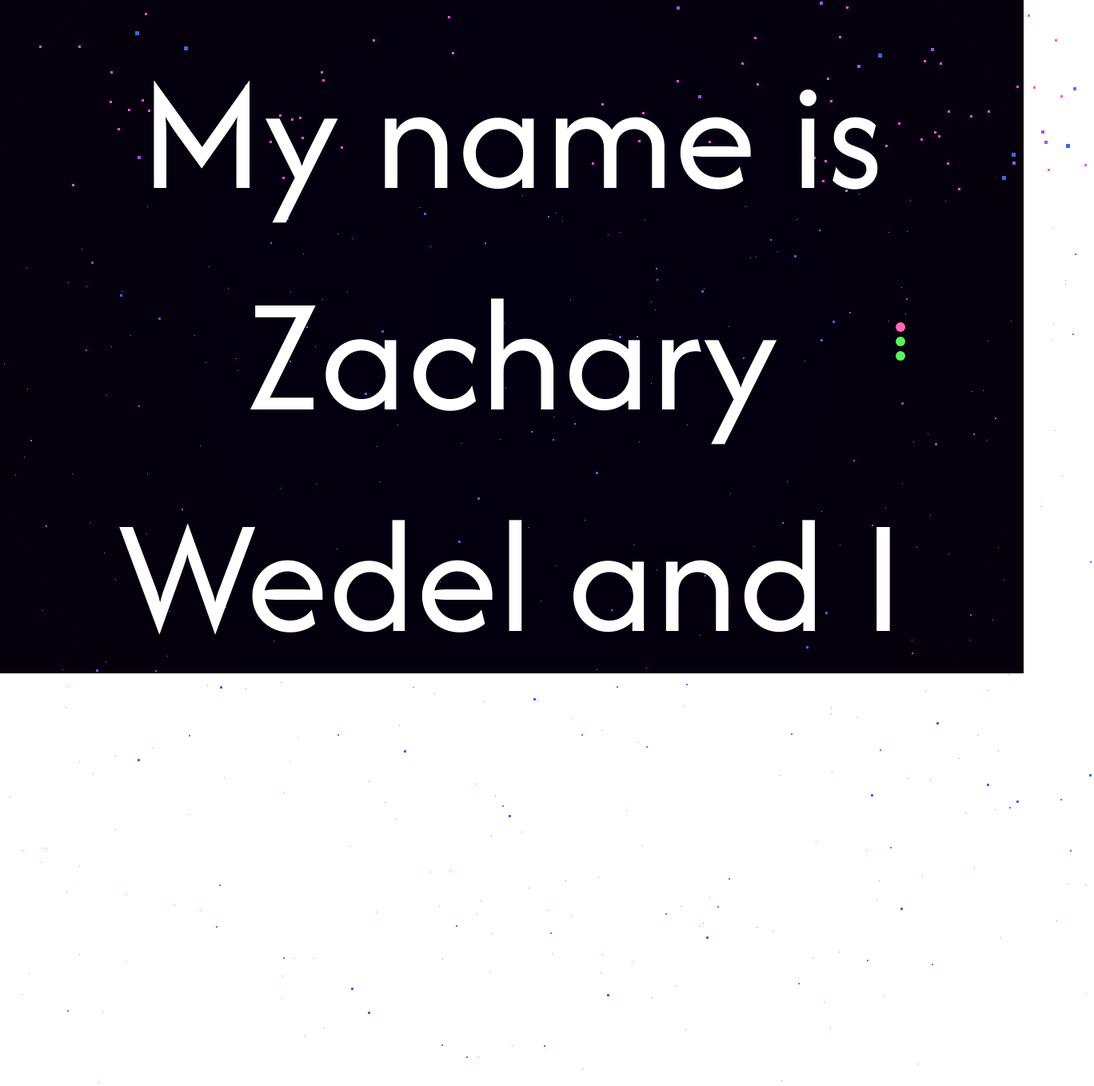
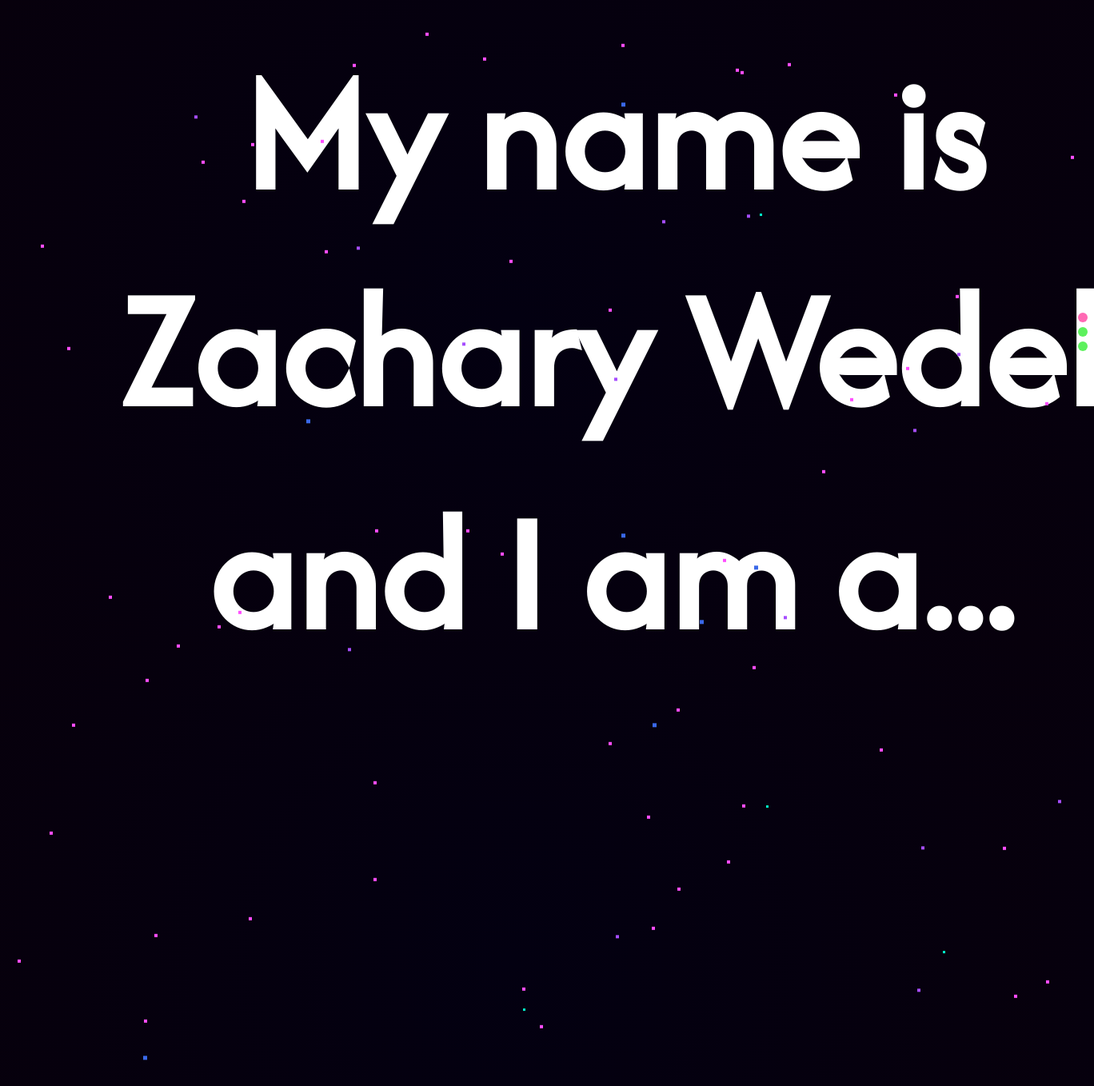
Before and after one commit to zaccmagicdev/personal_portfolio, a React (Create React App) app: page / in a window 1280 px wide. Shown: the top 1358 px of the page at 80% size, 1368 px wide, since content can reach past the window. Before the commit the page ends 842 px from the top, so only its background shows below. Built offline with nearby package versions, Linux system fonts and the light colour scheme.

Commit message:
UPDATE: Added floating animation, fixed background aniation glitches a little more and added more to background

```diff
--- a/src/components/App/App.js
+++ b/src/components/App/App.js
@@ -12,6 +12,7 @@ function App() {
       <div className="stars stars1" />
       <div className="stars stars2" />
       <div className="stars stars3" />
+      <div className="stars stars4" />
 
       <div className="App">
         <>
@@ -45,24 +46,15 @@ function App() {
             ></div>
             <SwiperSlide>
               {/*Title Page*/}
-              <div className="title app__main-text" data-swiper-parallax="-300">
-                My name is Zachary Wedel and I am a...
-              </div>
-              <div className="subtitle" data-swiper-parallax="-200">
-                Subtitle
-              </div>
-              <div className="text" data-swiper-parallax="-100">
-                <p>
-                  Lorem ipsum dolor sit amet, consectetur adipiscing elit.
-                  Aliquam dictum mattis velit, sit amet faucibus felis iaculis
-                  nec. Nulla laoreet justo vitae porttitor porttitor.
-                  Suspendisse in sem justo. Integer laoreet magna nec elit
-                  suscipit, ac laoreet nibh euismod. Aliquam hendrerit lorem at
-                  elit facilisis rutrum. Ut at ullamcorper velit. Nulla ligula
-                  nisi, imperdiet ut lacinia nec, tincidunt ut libero. Aenean
-                  feugiat non eros quis feugiat.
-                </p>
-              </div>
+              <h1 className="title app__main-text" data-swiper-parallax="-300">
+                My name is
+              </h1>
+              <h1 className="title app__main-text name" data-swiper-parallax="-200">
+                Zachary Wedel
+              </h1>
+              <h1 className="title app__main-text occupation" data-swiper-parallax="-100">
+                and I am a...
+              </h1>
             </SwiperSlide>
             <SwiperSlide>
               {/*About me section*/}
--- a/src/components/App/App.scss
+++ b/src/components/App/App.scss
@@ -1,33 +1,34 @@
-$screenWidth: 2000;
+$screenWidth: 5120;
 
 @font-face {
   font-family: "Afacad Flux";
-  src: url('../../../public/fonts/AfacadFlux-Regular.woff') format(woff);
+  src: url("../../../public/fonts/AfacadFlux-Regular.woff") format(woff);
 }
 
 @function renderStars($amount, $color) {
-  $returnVal: '#{random(2000)}px #{random(2000)}px #{$color}';
+  $returnVal: "#{random($screenWidth)}px #{random($screenWidth)}px #{$color}";
   @for $i from 2 through $amount {
-    $returnVal: '#{$returnVal} , #{random(2000)}px #{random(2000)}px #{$color}';
+    $returnVal: "#{$returnVal} , #{random($screenWidth)}px #{random($screenWidth)}px #{$color}";
   }
 
   @return unquote($returnVal);
 }
 
-$shadows-small: renderStars(700, '#FF4DFF');
-$shadows-medium: renderStars(200,'#A64DFF');
-$shadows-big: renderStars(100,'#3A68E8');
+$shadows-tiny: renderStars(100, "#00FFCC");
+$shadows-small: renderStars(700, "#FF4DFF");
+$shadows-medium: renderStars(200, "#A64DFF");
+$shadows-big: renderStars(100, "#3A68E8");
 
 * {
   padding: 0;
   margin: 0;
 }
 
-button:hover{
+button:hover {
   cursor: pointer;
 }
 
-html{
+html {
   height: 100%;
 }
 
@@ -35,7 +36,7 @@ body {
   background: rgb(15, 0, 77);
   background: radial-gradient(circle, rgb(3, 0, 17) 0%, rgb(7, 0, 12) 100%);
   background-attachment: fixed;
-  font-family: 'Afacad Flux', Arial, Helvetica;
+  font-family: "Afacad Flux", Arial, Helvetica;
   color: white;
   height: fit-content;
   overflow: hidden;
@@ -55,18 +56,19 @@ body {
   margin: auto;
 }
 
-.stars{
+.stars {
   z-index: 2;
   border: 1px solid red;
   background: transparent;
+  position: absolute;
 }
 
 .stars1 {
-  width: 1px;
-  height: 1px;
+  width: 1.5px;
+  height: 1.5px;
 
   box-shadow: $shadows-small;
-  animation: starMove 5s linear infinite;
+  animation: starMove 105s linear infinite;
 
   &:after {
     content: " ";
@@ -84,7 +86,7 @@ body {
   height: 2px;
 
   box-shadow: $shadows-medium;
-  animation: starMove 5s linear infinite;
+  animation: starMove 175s linear infinite;
 
   &:after {
     content: " ";
@@ -102,7 +104,7 @@ body {
   height: 3px;
 
   box-shadow: $shadows-big;
-  animation: starMove 5s  linear infinite;
+  animation: starMove 250s linear infinite;
 
   &:after {
     content: " ";
@@ -115,23 +117,70 @@ body {
   }
 }
 
-.app__section{
+.stars4 {
+  width: 1px;
+  height: 1px;
+
+  box-shadow: $shadows-tiny;
+  animation: starMove 95s linear infinite;
+
+  &:after {
+    content: " ";
+    position: absolute;
+    top: 2000px;
+    width: 3px;
+    height: 3px;
+
+    box-shadow: $shadows-tiny;
+  }
+}
+
+.app__section {
   width: 100%;
   height: 100%;
   margin: auto;
+  overflow: visible;
 }
 
-.app__main-text{
+.app__main-text {
   font-size: 13em;
   text-align: center;
-  text-wrap: stable;
+  text-wrap: nowrap;
+
+  animation: floatAround linear infinite 25s;
+}
+
+.name{
+  animation: floatAround linear infinite 45s;
+}
+
+.occupation{
+  animation: floatAround linear infinite 35s;
 }
 
 @keyframes starMove {
   from {
-    transform: translateY(-2000px);
+      transform: translateY(0px);
+    }
+    to {
+      transform: translateY(-2000px);
+    }
+}
+
+@keyframes floatAround {
+  0% {
+    transform: translateX(0px);
   }
-  to {
-    transform: translateY(0px);
+  25% {
+    transform: translateX(15px) translateY(15px);
+  }
+  50% {
+    transform: translateX(-15px) translateY(-15px);
+  }
+  75% {
+    transform: translateX(15px) translateY(-15px);
+  }
+  100% {
+    transform: translateX(0px) translateY(0px);
   }
 }
```
